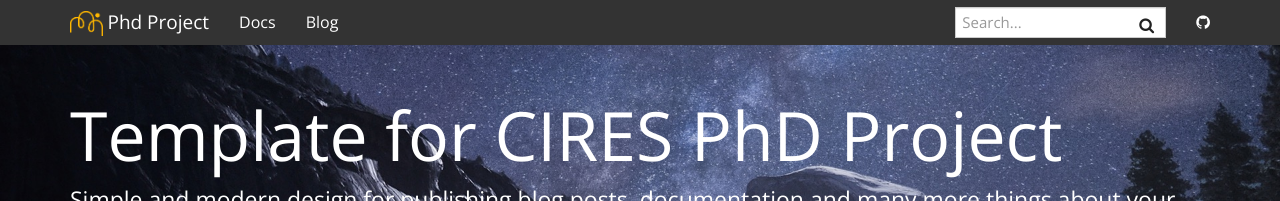
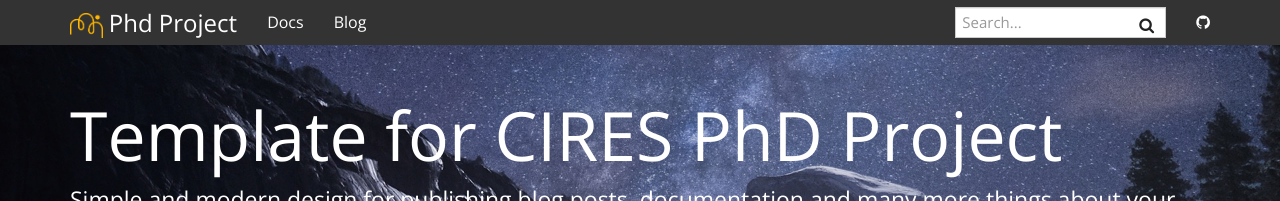
Before and after one commit to CIRES-Hub/CIRES-Hub.github.io, a Jekyll site: the page built from index.html, in a window 1280 px wide. Shown: the top 201 px of the page. Built offline with Jekyll 4.4.1, drawn with Linux system fonts in a browser that asks for light colours.

Commit message:
initialize

```diff
--- a/_sass/bootstrap/_navbar.scss
+++ b/_sass/bootstrap/_navbar.scss
@@ -163,7 +163,7 @@
 .navbar-brand {
   float: left;
   padding: $navbar-padding-vertical $navbar-padding-horizontal;
-  font-size: $font-size-large;
+  font-size: 24px;
   line-height: $line-height-computed;
   height: $navbar-height;
 
```
